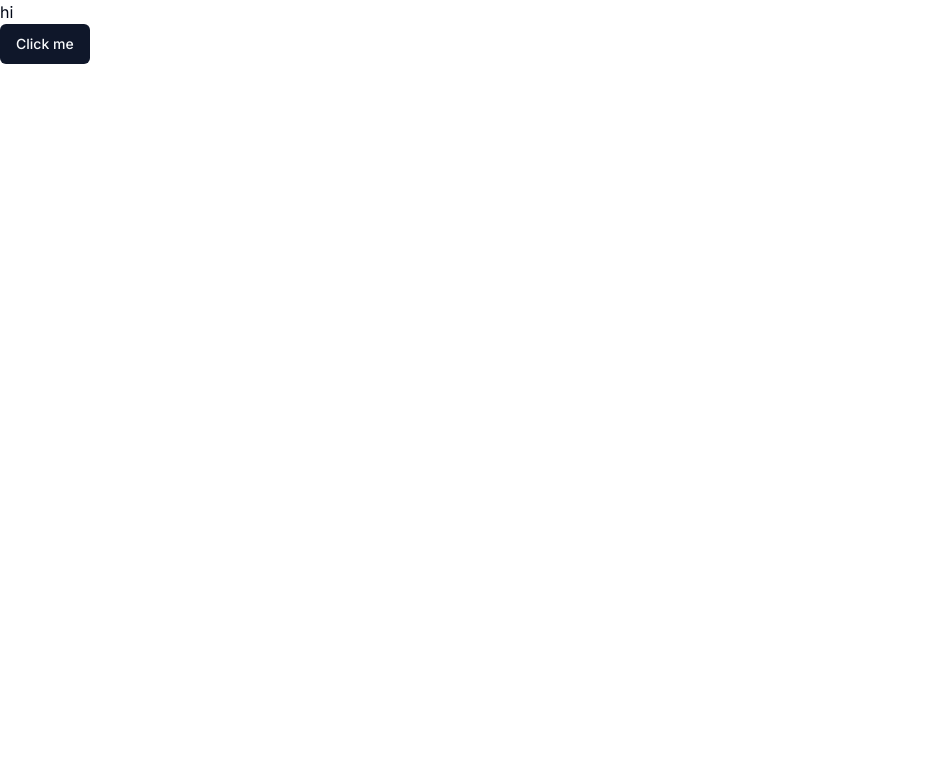
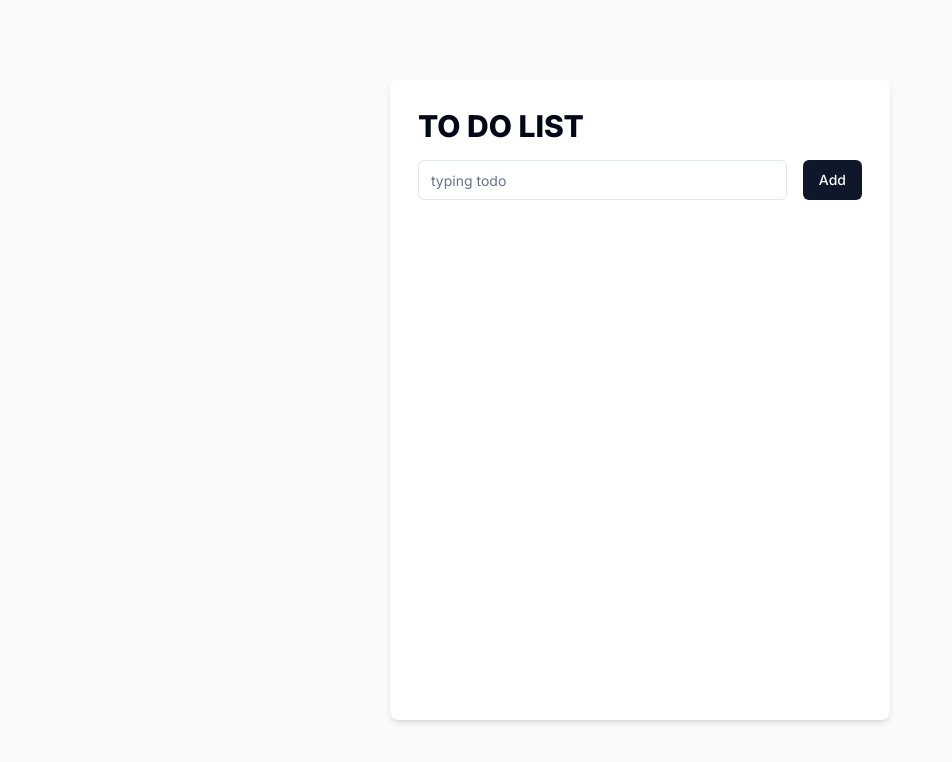
Before and after one commit to 2dowon/next14-shadcn-todolist, a Next.js app: page / in a window 1280 px wide. Shown: the top 762 px of the page, without its empty margins (0-952 px from the left). Built offline with nearby package versions, Linux system fonts and the light colour scheme.

Commit message:
feat: layout of todolist

```diff
--- a/app/page.tsx
+++ b/app/page.tsx
@@ -1,10 +1,17 @@
 import { Button } from "@/components/ui/button";
+import { Input } from "@/components/ui/input";
 
 export default function Home() {
   return (
-    <div>
-      <h1>hi</h1>
-      <Button>Click me</Button>
+    <div className="flex justify-center items-center h-screen bg-gray-50">
+      <div className="relative rounded-lg bg-white p-7 shadow-md h-[80vh] w-[500px]">
+        <h1 className="pb-[1rem] font-extrabold text-3xl">TO DO LIST</h1>
+
+        <div className="flex gap-[1rem]">
+          <Input placeholder="typing todo" />
+          <Button>Add</Button>
+        </div>
+      </div>
     </div>
   );
 }
--- /dev/null
+++ b/components/ui/input.tsx
@@ -0,0 +1,25 @@
+import * as React from "react"
+
+import { cn } from "@/lib/utils"
+
+export interface InputProps
+  extends React.InputHTMLAttributes<HTMLInputElement> {}
+
+const Input = React.forwardRef<HTMLInputElement, InputProps>(
+  ({ className, type, ...props }, ref) => {
+    return (
+      <input
+        type={type}
+        className={cn(
+          "flex h-10 w-full rounded-md border border-input bg-background px-3 py-2 text-sm ring-offset-background file:border-0 file:bg-transparent file:text-sm file:font-medium placeholder:text-muted-foreground focus-visible:outline-none focus-visible:ring-2 focus-visible:ring-ring focus-visible:ring-offset-2 disabled:cursor-not-allowed disabled:opacity-50",
+          className
+        )}
+        ref={ref}
+        {...props}
+      />
+    )
+  }
+)
+Input.displayName = "Input"
+
+export { Input }
```
